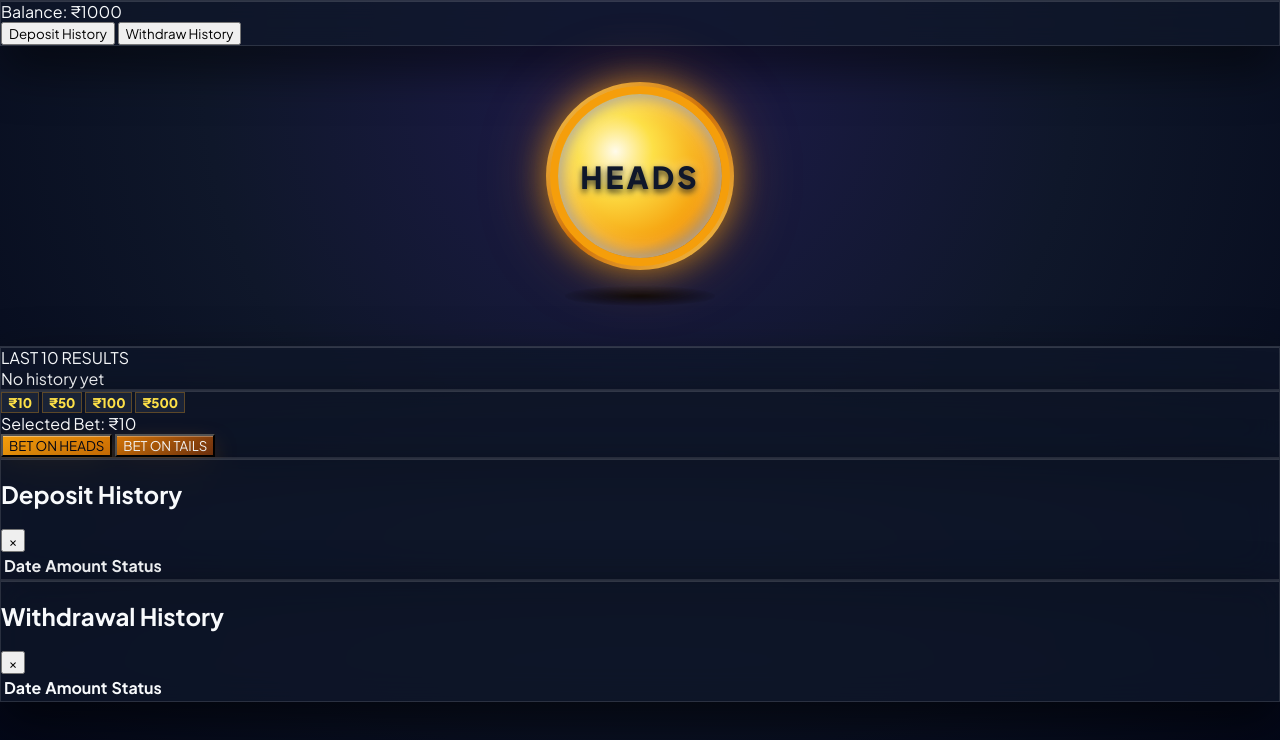
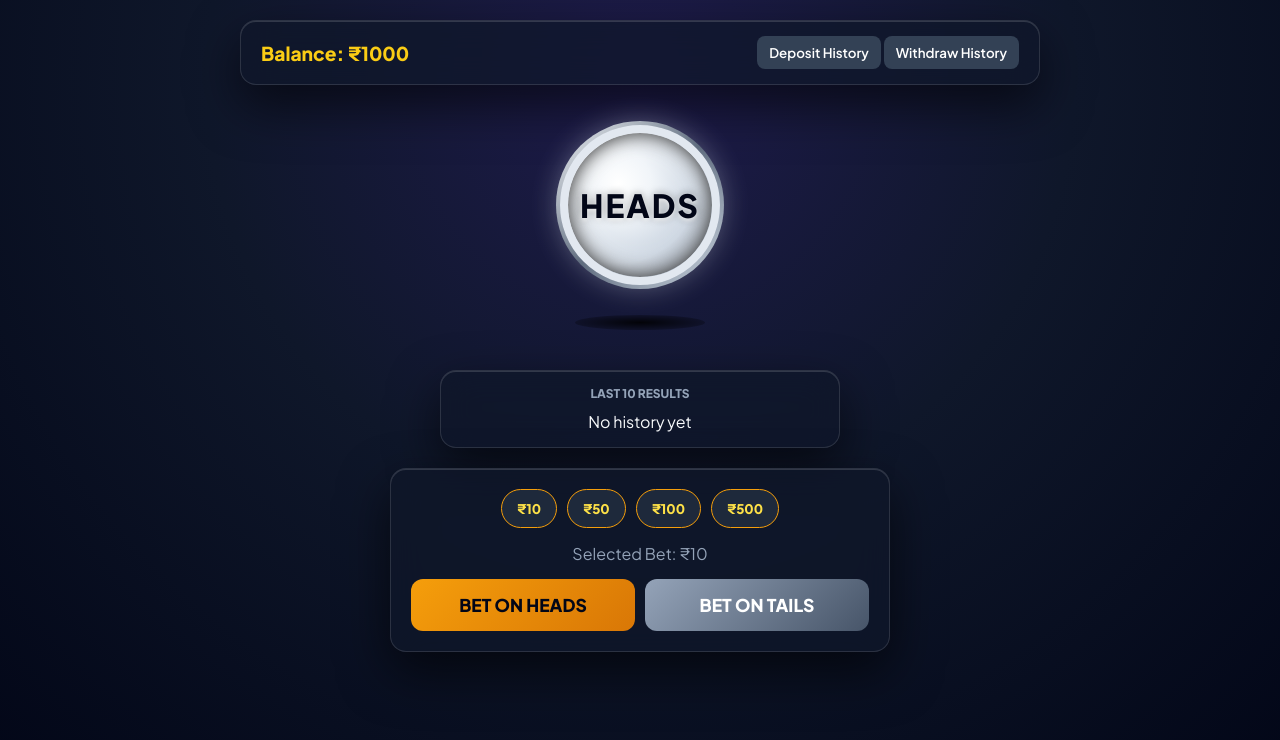
Before and after one commit to sam09767/head-tail, a website: page public/index.html in a window 1280 px wide. Drawn offline with nearby package versions, Linux system fonts and the light colour scheme; no server answers.

Commit message:
Update style.css

```diff
--- a/public/style.css
+++ b/public/style.css
@@ -1,178 +1,97 @@
 @import url('https://fonts.googleapis.com/css2?family=Plus+Jakarta+Sans:wght@400;600;700;800;900&display=swap');
 
-/* Base Styles & Dynamic Ambient Background */
-* {
-    box-sizing: border-box;
-    font-family: 'Plus Jakarta Sans', sans-serif;
-}
+* { box-sizing: border-box; font-family: 'Plus Jakarta Sans', sans-serif; margin: 0; padding: 0; }
 
 body {
     background: radial-gradient(circle at 50% 10%, #1e1b4b 0%, #0f172a 45%, #020617 100%);
-    background-attachment: fixed;
     color: #f8fafc;
     min-height: 100vh;
-    margin: 0;
+    display: flex;
+    flex-direction: column;
+    align-items: center;
     overflow-x: hidden;
 }
 
-/* Glassmorphism Panel Container */
 .glass-panel {
     background: rgba(15, 23, 42, 0.75);
     backdrop-filter: blur(16px);
     -webkit-backdrop-filter: blur(16px);
     border: 1px solid rgba(255, 255, 255, 0.12);
-    box-shadow: 0 20px 50px rgba(0, 0, 0, 0.6), inset 0 1px 0 rgba(255, 255, 255, 0.15);
+    border-radius: 16px;
+    box-shadow: 0 20px 50px rgba(0,0,0,0.6), inset 0 1px 0 rgba(255,255,255,0.15);
 }
 
-/* 3D Ultra Metallic Coin Arena */
-.coin-arena {
-    perspective: 1200px;
-    position: relative;
-    padding: 2.5rem 0;
-    display: flex;
-    flex-direction: column;
-    align-items: center;
-    justify-content: center;
+/* Header */
+header {
+    width: 95%; max-width: 800px; margin-top: 20px; padding: 15px 20px;
+    display: flex; justify-content: space-between; align-items: center;
+}
+.balance-badge { font-size: 1.2rem; font-weight: 800; color: #facc15; }
+.action-btn { background: #334155; color: white; border: none; padding: 8px 12px; border-radius: 8px; cursor: pointer; font-weight: 600; }
+.action-btn:hover { background: #475569; }
+
+/* Coin Arena */
+.coin-arena { perspective: 1200px; margin: 40px 0; display: flex; flex-direction: column; align-items: center; }
+.coin-bounce { transition: transform 3s cubic-bezier(0.25, 1, 0.5, 1); }
+.coin-container { width: 160px; height: 160px; position: relative; transform-style: preserve-3d; transition: transform 3s cubic-bezier(0.25, 1, 0.5, 1); }
+
+/* Real Silver Both Sides */
+.coin-face {
+    position: absolute; width: 100%; height: 100%; border-radius: 50%;
+    backface-visibility: hidden; display: flex; align-items: center; justify-content: center;
+    font-size: 2rem; font-weight: 900; letter-spacing: 2px;
+    border: 8px solid #e2e8f0;
+    box-shadow: inset 0 0 20px rgba(0,0,0,0.85), inset 0 0 35px rgba(255,255,255,0.9), 0 0 30px rgba(226,232,240,0.4);
+}
+.heads {
+    background: radial-gradient(circle at 35% 35%, #ffffff 0%, #f1f5f9 25%, #cbd5e1 60%, #475569 100%);
+    color: #020617; text-shadow: 0 2px 4px rgba(255,255,255,0.8), 0 0 8px rgba(0,0,0,0.4);
+}
+.tails {
+    background: radial-gradient(circle at 35% 35%, #ffffff 0%, #e2e8f0 20%, #94a3b8 55%, #1e293b 100%);
+    color: #ffffff; transform: rotateY(180deg); border-color: #cbd5e1;
+    text-shadow: 0 3px 8px rgba(0,0,0,0.9), 0 0 10px rgba(255,255,255,0.7);
+}
+.coin-container::before {
+    content: ''; position: absolute; inset: -4px; border-radius: 50%;
+    background: linear-gradient(135deg, #f8fafc, #475569, #cbd5e1);
+    transform: translateZ(-4px); z-index: -1;
 }
 
-.coin-container {
-    width: 180px;
-    height: 180px;
-    position: relative;
-    transform-style: preserve-3d;
-    transition: transform 3.8s cubic-bezier(0.15, 0.85, 0.25, 1.02);
+/* Shadow */
+.coin-shadow { width: 130px; height: 15px; background: radial-gradient(rgba(0,0,0,0.85), transparent); border-radius: 50%; margin-top: 30px; transition: 3s; }
+
+/* History Section */
+.history-container { width: 95%; max-width: 400px; padding: 15px; text-align: center; margin-bottom: 20px; }
+.history-title { font-size: 0.75rem; font-weight: 800; color: #94a3b8; margin-bottom: 10px; }
+.history-list { display: flex; justify-content: center; gap: 8px; flex-wrap: wrap; }
+.history-badge {
+    width: 30px; height: 30px; border-radius: 50%; display: flex; align-items: center; justify-content: center;
+    font-weight: 900; font-size: 0.8rem; box-shadow: 0 4px 10px rgba(0,0,0,0.4); animation: popIn 0.3s;
 }
+.history-badge.heads { background: radial-gradient(circle, #ffffff, #cbd5e1); color: #020617; border: 2px solid #e2e8f0; }
+.history-badge.tails { background: radial-gradient(circle, #94a3b8, #1e293b); color: #ffffff; border: 2px solid #64748b; }
+@keyframes popIn { 0% { transform: scale(0); } 100% { transform: scale(1); } }
 
-/* Gold Metallic Coin Texture & Lighting */
-.coin-face {
-    position: absolute;
-    width: 100%;
-    height: 100%;
-    border-radius: 50%;
-    backface-visibility: hidden;
-    display: flex;
-    align-items: center;
-    justify-content: center;
-    font-size: 1.9rem;
-    font-weight: 900;
-    letter-spacing: 3px;
-    border: 8px solid #f59e0b;
-    box-shadow:
-        inset 0 0 25px rgba(255, 255, 255, 0.9),
-        inset 0 0 15px rgba(0, 0, 0, 0.8),
-        0 0 35px rgba(245, 158, 11, 0.8),
-        0 0 70px rgba(217, 119, 6, 0.4);
-    text-shadow: 0 3px 6px rgba(0, 0, 0, 0.8), 0 0 12px rgba(255, 255, 255, 0.6);
-}
+/* Betting Section */
+.betting-section { width: 95%; max-width: 500px; padding: 20px; text-align: center; margin-bottom: 40px; }
+.chips-container { display: flex; justify-content: center; gap: 10px; margin-bottom: 15px; }
+.chip-btn { background: #1e293b; color: #fde047; border: 1px solid #f59e0b; padding: 10px 15px; border-radius: 50px; font-weight: 800; cursor: pointer; }
+.chip-btn:hover { background: #f59e0b; color: #020617; }
+.selected-amount { font-size: 1rem; color: #94a3b8; margin-bottom: 15px; }
+.action-buttons { display: flex; gap: 10px; }
+.action-buttons button { flex: 1; padding: 15px; border: none; border-radius: 12px; font-weight: 900; font-size: 1.1rem; cursor: pointer; }
+.btn-heads-bet { background: linear-gradient(135deg, #f59e0b, #d97706); color: #020617; }
+.btn-tails-bet { background: linear-gradient(135deg, #94a3b8, #475569); color: #ffffff; }
 
-.heads {
-    background: radial-gradient(circle at 35% 35%, #fffbeb 0%, #fde047 25%, #f59e0b 65%, #78350f 100%);
-    color: #0f172a;
-}
-
-.tails {
-    background: radial-gradient(circle at 35% 35%, #fef08a 0%, #eab308 25%, #ca8a04 65%, #451a03 100%);
-    color: #ffffff;
-    transform: rotateY(180deg);
-}
-
-/* 3D Depth Rim Layer */
-.coin-container::before {
-    content: '';
-    position: absolute;
-    inset: -4px;
-    border-radius: 50%;
-    background: linear-gradient(135deg, #fef08a, #b45309, #fef08a);
-    transform: translateZ(-4px);
-    z-index: -1;
-}
-
-/* Parabolic Landing Shadow */
-.coin-shadow {
-    width: 150px;
-    height: 20px;
-    background: radial-gradient(ellipse at center, rgba(0, 0, 0, 0.85) 0%, rgba(0, 0, 0, 0) 75%);
-    border-radius: 50%;
-    margin-top: 20px;
-    transition: transform 3.8s cubic-bezier(0.15, 0.85, 0.25, 1.02), opacity 3.8s;
-}
-
-/* High Contrast Glowing Chips & Buttons */
-.chip-btn {
-    background: rgba(30, 41, 59, 0.8);
-    border: 1px solid rgba(245, 158, 11, 0.3);
-    color: #fde047;
-    font-weight: 800;
-    transition: all 0.2s ease-in-out;
-}
-
-.chip-btn:hover {
-    background: rgba(245, 158, 11, 0.25);
-    border-color: #f59e0b;
-    box-shadow: 0 0 15px rgba(245, 158, 11, 0.4);
-    transform: translateY(-2px);
-}
-
-.chip-btn:active {
-    transform: translateY(1px) scale(0.96);
-}
-
-.btn-heads-bet {
-    background: linear-gradient(135deg, #f59e0b 0%, #d97706 100%);
-    color: #020617;
-    box-shadow: 0 10px 25px -5px rgba(245, 158, 11, 0.6), inset 0 1px 0 rgba(255, 255, 255, 0.4);
-    transition: all 0.2s ease;
-}
-
-.btn-heads-bet:hover {
-    background: linear-gradient(135deg, #fbbf24 0%, #f59e0b 100%);
-    box-shadow: 0 15px 35px -5px rgba(245, 158, 11, 0.8);
-    transform: translateY(-2px);
-}
-
-.btn-tails-bet {
-    background: linear-gradient(135deg, #d97706 0%, #78350f 100%);
-    color: #ffffff;
-    box-shadow: 0 10px 25px -5px rgba(217, 119, 6, 0.6), inset 0 1px 0 rgba(255, 255, 255, 0.3);
-    transition: all 0.2s ease;
-}
-
-.btn-tails-bet:hover {
-    background: linear-gradient(135deg, #f59e0b 0%, #b45309 100%);
-    box-shadow: 0 15px 35px -5px rgba(217, 119, 6, 0.8);
-    transform: translateY(-2px);
-}
-
-/* Neon Glows & Visual Effects */
-.win-glow {
-    box-shadow: 0 0 50px rgba(34, 197, 94, 0.9), inset 0 0 20px rgba(34, 197, 94, 0.5) !important;
-    border-color: #22c55e !important;
-}
-
-@keyframes lossShake {
-    0%, 100% { transform: translate(0, 0); }
-    20% { transform: translate(-10px, 6px); }
-    40% { transform: translate(10px, -6px); }
-    60% { transform: translate(-6px, -3px); }
-    80% { transform: translate(6px, 3px); }
-}
-
-.shake-loss {
-    animation: lossShake 0.5s ease-in-out;
-    box-shadow: inset 0 0 60px rgba(239, 68, 68, 0.6) !important;
-}
-
-/* Custom Sleek Scrollbar */
-::-webkit-scrollbar {
-    width: 8px;
-}
-::-webkit-scrollbar-track {
-    background: #020617;
-}
-::-webkit-scrollbar-thumb {
-    background: #334155;
-    border-radius: 4px;
-}
-::-webkit-scrollbar-thumb:hover {
-    background: #f59e0b;
-}
+/* Modals for History */
+.modal { display: none; position: fixed; inset: 0; background: rgba(0,0,0,0.8); backdrop-filter: blur(5px); z-index: 1000; align-items: center; justify-content: center; }
+.modal.active { display: flex; }
+.modal-content { width: 90%; max-width: 500px; padding: 20px; }
+.modal-header { display: flex; justify-content: space-between; align-items: center; border-bottom: 1px solid #334155; padding-bottom: 10px; margin-bottom: 15px; }
+.close-btn { background: none; border: none; color: white; font-size: 1.5rem; cursor: pointer; }
+.history-table { width: 100%; border-collapse: collapse; text-align: left; }
+.history-table th, .history-table td { padding: 12px 10px; border-bottom: 1px solid #1e293b; font-size: 0.9rem; }
+.status-success { color: #22c55e; font-weight: 700; }
+.status-pending { color: #eab308; font-weight: 700; }
+.status-failed { color: #ef4444; font-weight: 700; }
```
